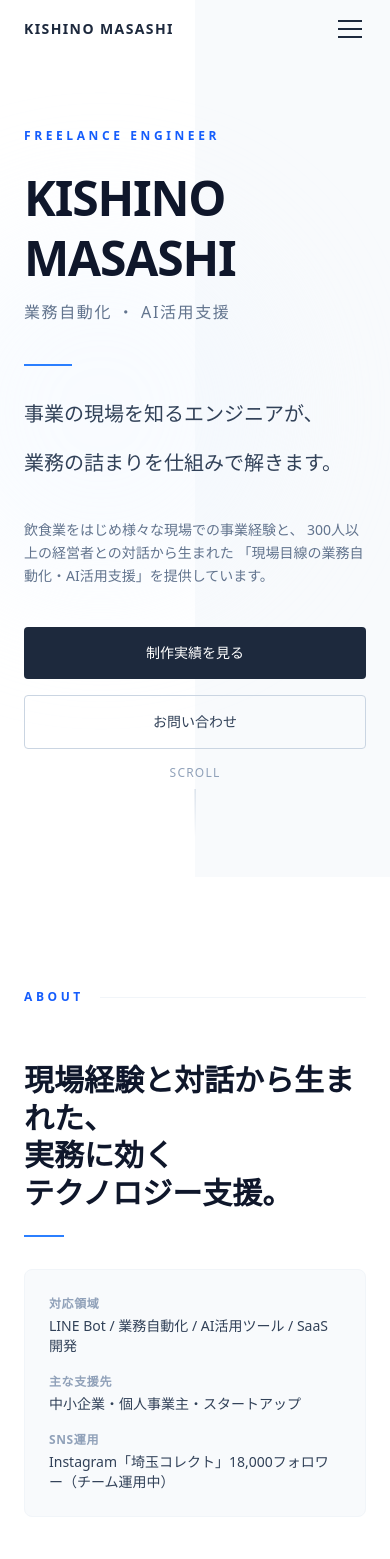
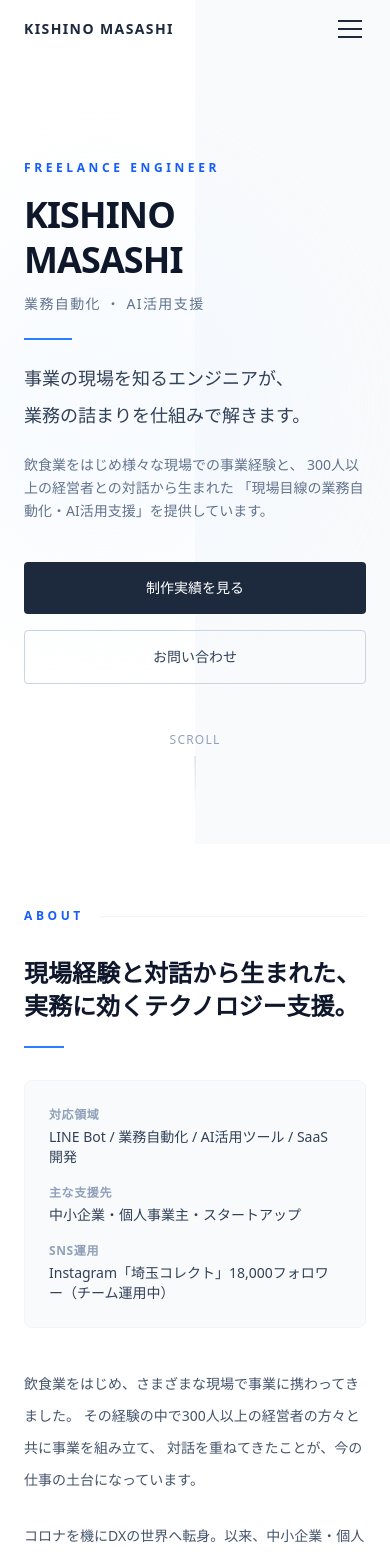
Before and after one commit to massashi915/profile-site, a Next.js app: page / in a window 390 px wide. Shown: the top 1559 px of the page. Built offline with nearby package versions, Linux system fonts and the light colour scheme.

Commit message:
Mobile typography optimization

```diff
--- a/app/components/About.tsx
+++ b/app/components/About.tsx
@@ -1,20 +1,19 @@
 export default function About() {
   return (
-    <section id="about" className="bg-white py-28">
+    <section id="about" className="bg-white py-16 md:py-28">
       <div className="max-w-6xl mx-auto px-6">
         {/* セクションラベル */}
-        <div className="flex items-center gap-4 mb-14">
+        <div className="flex items-center gap-4 mb-8 md:mb-14">
           <span className="text-xs font-semibold tracking-[0.3em] text-blue-600 uppercase">About</span>
           <div className="flex-1 h-px bg-slate-100" />
         </div>
 
-        <div className="grid md:grid-cols-2 gap-16 items-start">
+        <div className="grid md:grid-cols-2 gap-10 md:gap-16 items-start">
           {/* Left: 見出し */}
           <div>
-            <h2 className="text-3xl md:text-4xl font-bold text-slate-900 leading-tight mb-6">
-              現場経験と対話から生まれた、<br />
-              実務に効く<br />
-              テクノロジー支援。
+            <h2 className="text-2xl md:text-4xl font-bold text-slate-900 leading-snug mb-6">
+              現場経験と対話から生まれた、
+              実務に効くテクノロジー支援。
             </h2>
             <div className="w-10 h-0.5 bg-blue-500 mb-8" />
             <div className="bg-slate-50 border border-slate-100 rounded-lg p-6">
--- a/app/components/Hero.tsx
+++ b/app/components/Hero.tsx
@@ -7,25 +7,25 @@ export default function Hero() {
         <div className="absolute top-1/4 right-1/4 w-96 h-96 rounded-full bg-blue-50 opacity-40 blur-3xl" />
       </div>
 
-      <div className="relative max-w-6xl mx-auto px-6 py-32 grid md:grid-cols-2 gap-16 items-center">
+      <div className="relative max-w-6xl mx-auto px-6 py-20 md:py-32 grid md:grid-cols-2 gap-10 md:gap-16 items-center">
         {/* Left: テキスト */}
         <div>
-          <p className="text-xs font-semibold tracking-[0.3em] text-blue-600 uppercase mb-6">
+          <p className="text-xs font-semibold tracking-[0.3em] text-blue-600 uppercase mb-4 md:mb-6">
             Freelance Engineer
           </p>
-          <h1 className="text-5xl md:text-6xl font-bold text-slate-900 tracking-tight mb-3 leading-tight">
+          <h1 className="text-4xl md:text-6xl font-bold text-slate-900 tracking-tight mb-3 leading-tight">
             KISHINO<br />MASASHI
           </h1>
-          <p className="text-base text-slate-500 font-medium tracking-widest mb-10">
+          <p className="text-sm md:text-base text-slate-500 font-medium tracking-widest mb-6 md:mb-10">
             業務自動化 ・ AI活用支援
           </p>
 
-          <div className="w-12 h-0.5 bg-blue-500 mb-8" />
+          <div className="w-12 h-0.5 bg-blue-500 mb-6 md:mb-8" />
 
-          <p className="text-xl md:text-2xl font-medium text-slate-700 leading-relaxed mb-4">
+          <p className="text-lg md:text-2xl font-medium text-slate-700 leading-relaxed mb-2 md:mb-4">
             事業の現場を知るエンジニアが、
           </p>
-          <p className="text-xl md:text-2xl font-medium text-slate-700 leading-relaxed mb-10">
+          <p className="text-lg md:text-2xl font-medium text-slate-700 leading-relaxed mb-6 md:mb-10">
             業務の詰まりを仕組みで解きます。
           </p>
 
--- a/app/components/Strengths.tsx
+++ b/app/components/Strengths.tsx
@@ -21,17 +21,17 @@ const strengths = [
 
 export default function Strengths() {
   return (
-    <section id="strengths" className="bg-slate-50 py-28">
+    <section id="strengths" className="bg-slate-50 py-16 md:py-28">
       <div className="max-w-6xl mx-auto px-6">
-        <div className="flex items-center gap-4 mb-14">
+        <div className="flex items-center gap-4 mb-8 md:mb-14">
           <span className="text-xs font-semibold tracking-[0.3em] text-blue-600 uppercase">Strengths</span>
           <div className="flex-1 h-px bg-slate-200" />
         </div>
 
-        <h2 className="text-3xl md:text-4xl font-bold text-slate-900 mb-4">
+        <h2 className="text-2xl md:text-4xl font-bold text-slate-900 mb-4">
           私が提供できる、3つの強み。
         </h2>
-        <p className="text-sm text-slate-500 mb-14 max-w-xl leading-relaxed">
+        <p className="text-sm text-slate-500 mb-8 md:mb-14 max-w-xl leading-relaxed">
           技術スキルだけでなく、現場経験・対話力・運用知見を組み合わせた
           トータルな支援が特長です。
         </p>
```
